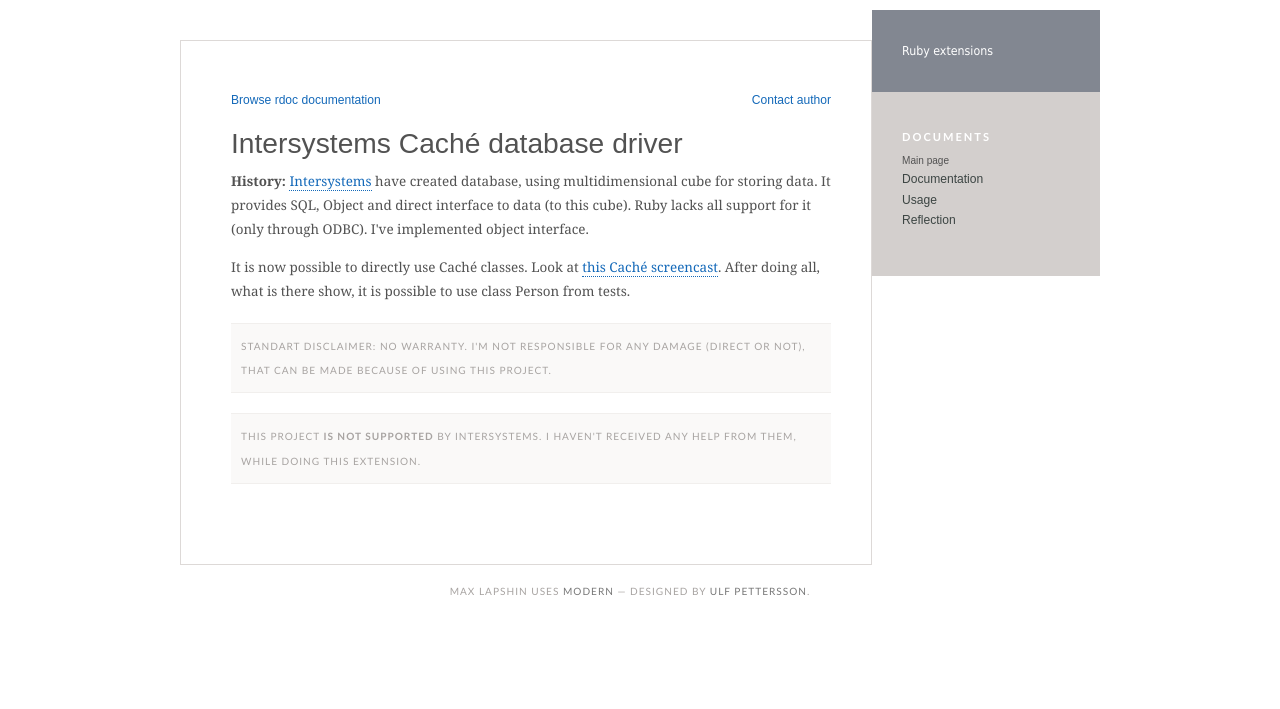
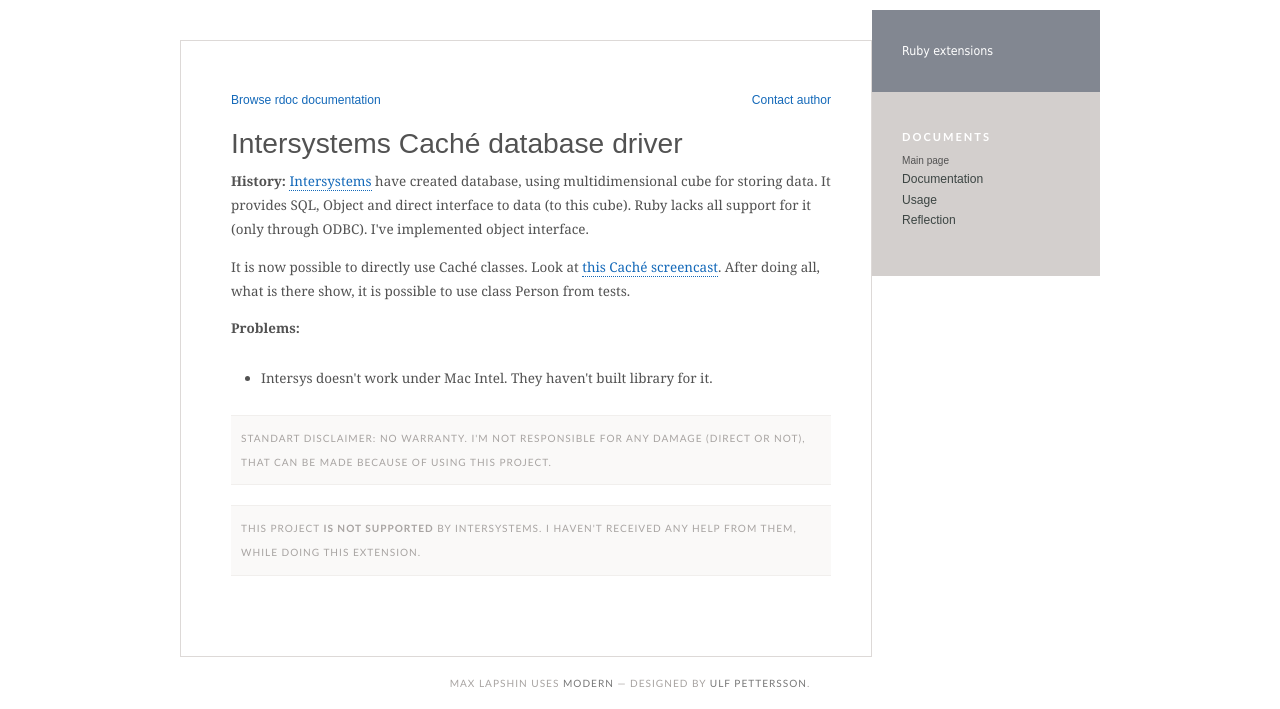
Before and after one commit to maxlapshin/intersys, a plain HTML site: page web/index.html in a window 1280 px wide. Shown: the part 153-862 px from the top of the page. Before the commit the page ends 800 px from the top, so only its background shows below. Drawn offline with Linux system fonts and the light colour scheme.

Commit message:
changed doc for website
git-svn-id: http://svn.maxidoors.ru/cache-ruby/trunk@56 38fedb62-f319-0410-8306-f67a23000141

```diff
--- a/web/index.html
+++ b/web/index.html
@@ -46,6 +46,13 @@
 					After doing all, what is there show, it is possible to use class Person from tests.
 				</p>
 
+				<p><strong>Problems:</strong>
+					<ul>
+						<li>Intersys doesn't work under Mac Intel. They haven't built library for it.</li>
+					</ul>
+
+				</p>
+
 
 <p class="postmetadata alt">
 	Standart disclaimer: no warranty. I'm not responsible for any damage (direct or not), that can be made because
```
